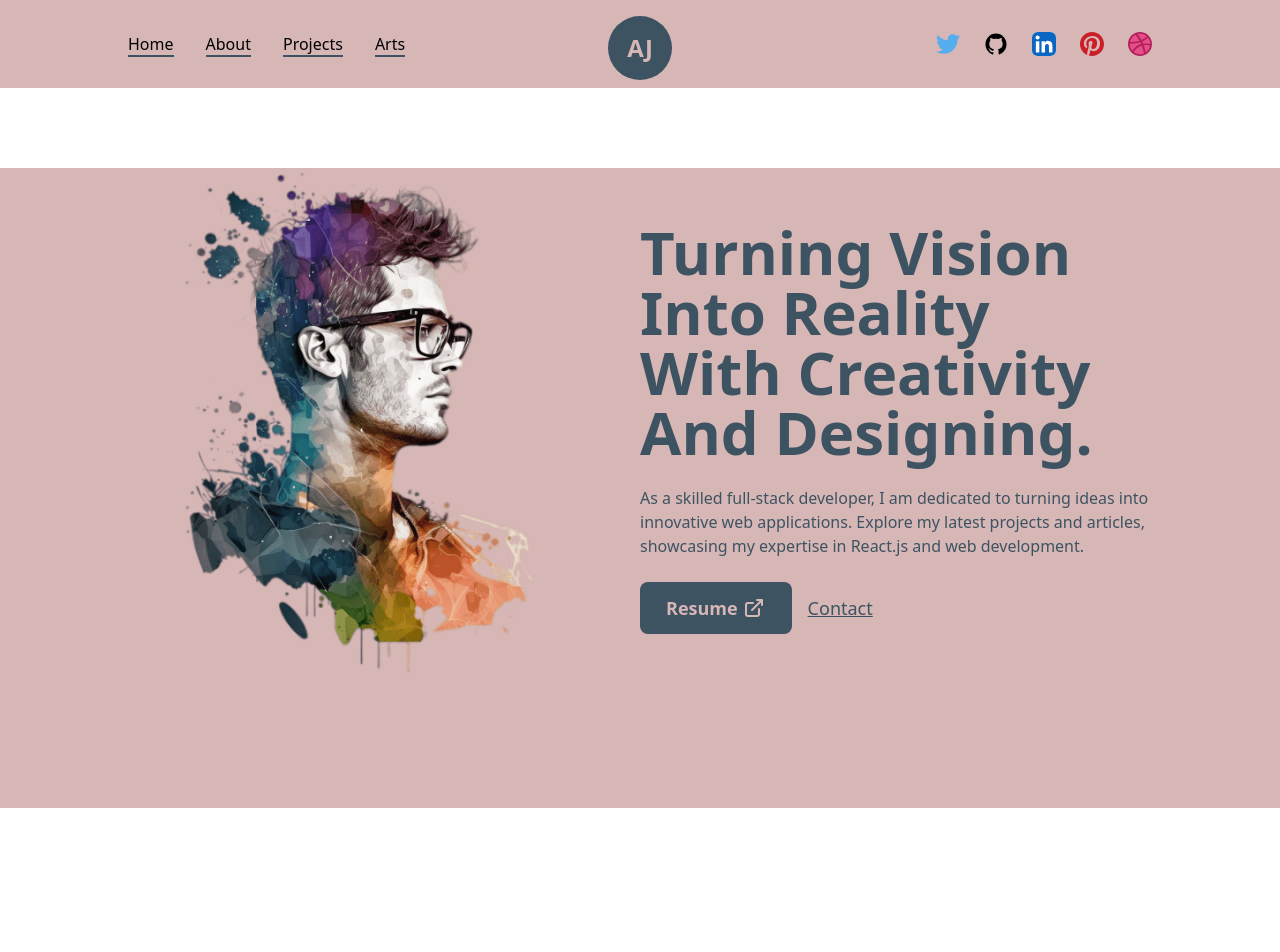
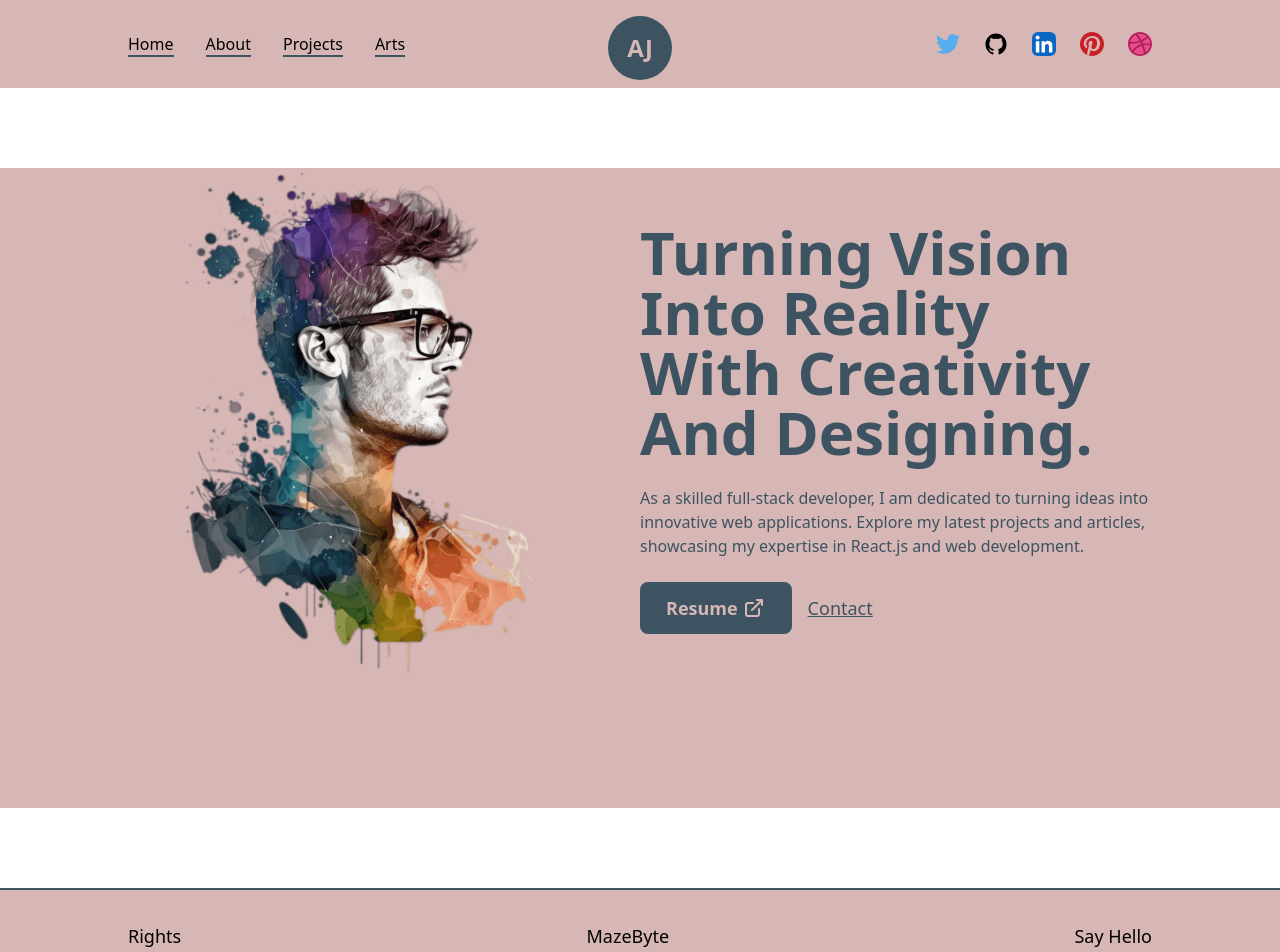
Before and after one commit to wahabsharif/arveen-portfolio-next-1.4, a Next.js app: page / in a window 1280 px wide. Shown: the top 952 px of the page. Before the commit the page ends 888 px from the top, so only its background shows below. Built offline with nearby package versions, Linux system fonts and the light colour scheme.

Commit message:
arveen-portfolio-next-1.4

```diff
--- /dev/null
+++ b/src/components/Footer.js
@@ -0,0 +1,17 @@
+import React from "react";
+import Layout from "./Layout";
+import Link from "next/link";
+
+const Footer = () => {
+  return (
+    <footer className="w-full border-t-2 border-solid border-dark font-medium text-lg">
+      <Layout className="py-8 flex items-center justify-between">
+        <span>Rights</span>
+        <Link href="/">MazeByte</Link>
+        <Link href="/">Say Hello</Link>
+      </Layout>
+    </footer>
+  );
+};
+
+export default Footer;
--- a/src/pages/_app.js
+++ b/src/pages/_app.js
@@ -1,3 +1,4 @@
+import Footer from "@/components/Footer";
 import Navbar from "@/components/Navbar";
 import "@/styles/globals.css";
 
@@ -6,6 +7,7 @@
     <>
       <Navbar />
       <Component {...pageProps} />
+      <Footer />
     </>
   );
 }
```
